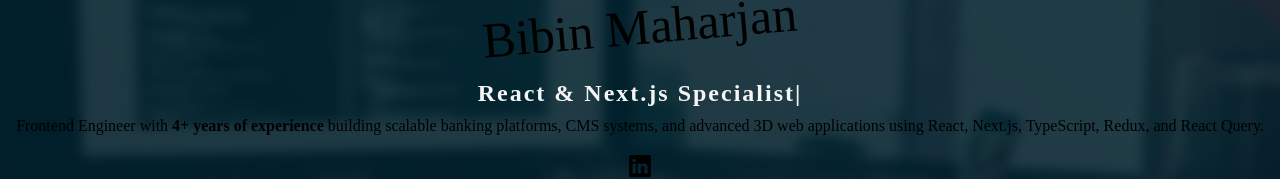
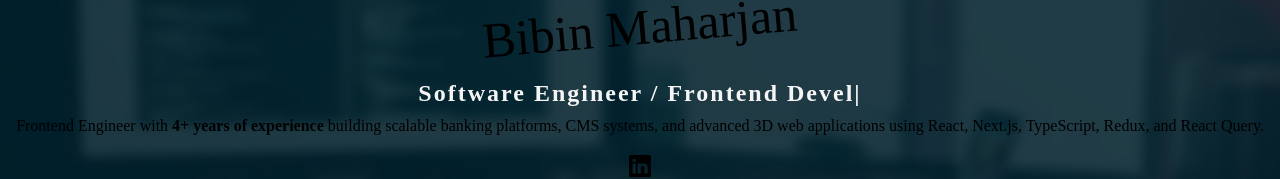
Before and after one commit to BbinMaharjan/my-portfolio, a Next.js app: page / in a window 1280 px wide. Shown: the part 319-498 px from the top of the page. Built offline with nearby package versions, Linux system fonts and the light colour scheme.

Commit message:
label changes

```diff
--- a/src/app/page.tsx
+++ b/src/app/page.tsx
@@ -53,14 +53,14 @@ export default function Home() {
               <h2 className="role-text">
                 <TypeAnimation
                   sequence={[
-                    "Frontend Engineer",
+                    "Software Engineer / Frontend Developer",
                     2000,
-                    "React & Next.js Specialist",
+                    "React & Next JavaScript Specialist",
                     2000,
                     "Enterprise Banking Systems Developer",
                     2000,
                   ]}
-                  speed={50}
+                  speed={20}
                   repeat={Infinity}
                 />
               </h2>
```
